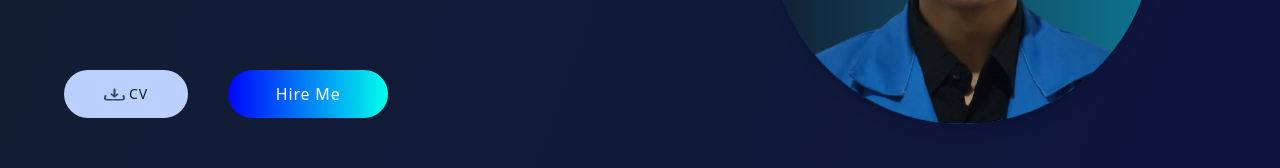
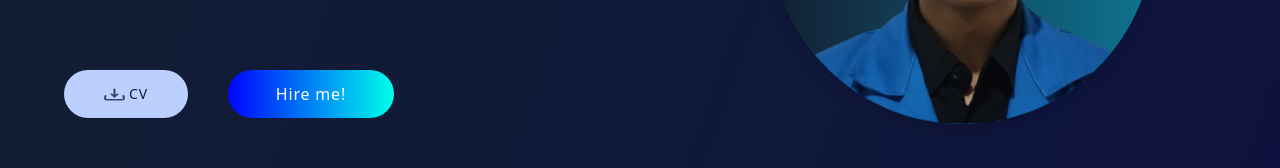
Before and after one commit to halawaoji97/portofolio, a Next.js app: page / in a window 1280 px wide. Shown: the part 450-618 px from the top of the page. Built offline with nearby package versions, Linux system fonts and the light colour scheme.

Commit message:
add button mailTo

```diff
--- a/components/Hero.js
+++ b/components/Hero.js
@@ -1,9 +1,25 @@
 import Image from 'next/image';
-import React from 'react';
 import PhotoProfil from '../public/img/profil_photo-removebg-preview.png';
 import DownloadIcon from '../public/img/download_icon.svg';
+import Link from 'next/link';
 
 const Hero = () => {
+  const Mailto = ({ email, subject = '', body = '', children, className }) => {
+    let params = subject || body ? '?' : '';
+    if (subject) params += `subject=${encodeURIComponent(subject)}`;
+    if (body) params += `${subject ? '&' : ''}body=${encodeURIComponent(body)}`;
+
+    return (
+      <a
+        target='_blank'
+        href={`mailto:${email}${params}`}
+        className={className}
+      >
+        {children}
+      </a>
+    );
+  };
+
   return (
     <section className=' md:py-32 lg:py-32  rounded-br-3xl rounded-bl-3xl'>
       <div className='container mx-auto grid grid-cols-1 md:grid-cols-2 gap-2 justify-center md:justify-between items-center py-10'>
@@ -50,6 +66,7 @@ const Hero = () => {
           >
             Front End Developer
           </span>
+
           <p
             data-aos='fade-in'
             data-aos-duration='700'
@@ -75,9 +92,14 @@ const Hero = () => {
               <Image className='inline' src={DownloadIcon} alt='dowload cv' />
               <span>CV</span>
             </button>
-            <button className='bg-gradient-to-r from-main-hue to-cyan-light transition-all ease-in duration-0 hover:duration-700 hover:animate-pulse hover:from-cyan-light hover:to-main-hue text-white rounded-full py-3 px-12 md:ml-6 font-medium'>
-              Hire Me
-            </button>
+            <Mailto
+              className='bg-gradient-to-r from-main-hue to-cyan-light transition-all ease-in duration-0 hover:duration-700 hover:animate-pulse hover:from-cyan-light hover:to-main-hue text-white rounded-full py-3 px-12 md:ml-6 font-medium'
+              email='ozidhalawa97@gmail.com'
+              subject='Hiring'
+              body='Hello Oji,'
+            >
+              Hire me!
+            </Mailto>
           </div>
         </div>
       </div>
--- a/components/Navbar.js
+++ b/components/Navbar.js
@@ -37,8 +37,8 @@ const Navbar = () => {
         </div>
         <nav
           className={`${
-            toggleSidebar ? 'flex' : 'hidden'
-          }  fixed top-0 left-0 right-0 md:visible  md:flex md:static lg:static h-96 md:h-auto md:py-12 rounded-2xl md:w-1/2`}
+            toggleSidebar ? 'scale-x-100' : 'scale-x-0'
+          }  fixed top-0 left-0 right-0 flex scale-x-0 transition-tansform ease-in duration-700 origin-top-right md:scale-x-100 lg:scale-x-100 md:visible  md:flex md:static lg:static h-96 md:h-auto md:py-12 rounded-2xl md:w-1/2`}
         >
           <ul className='flex w-full md:w-full h-full md:h-auto justify-around bg-gradient-to-b from-dark-secondary  to-dark-bg md:bg-transparent md:from-transparent md:to-transparent flex-col md:flex-row lg:flex-row items-center py-10'>
             {dataProject.navLink.map((item, index) => {
```
Also changed, not shown: utils/scrollToBottom.js (added, +11 -0 lines).
